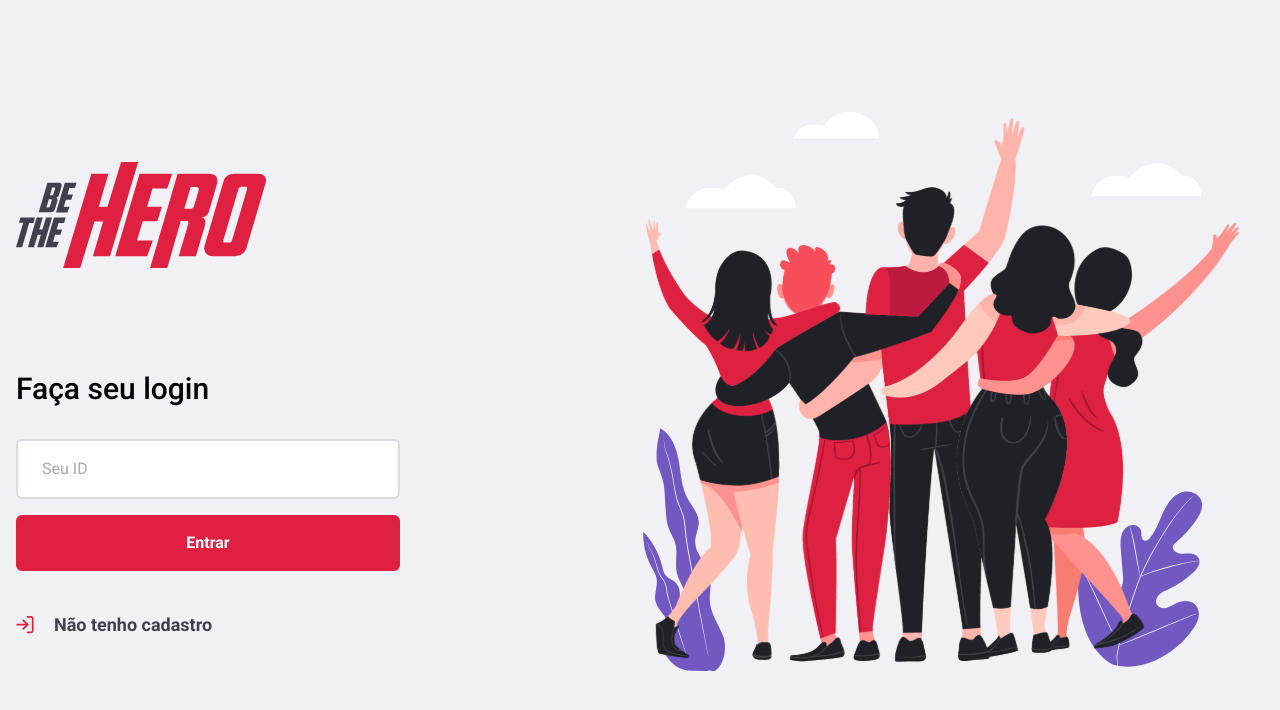
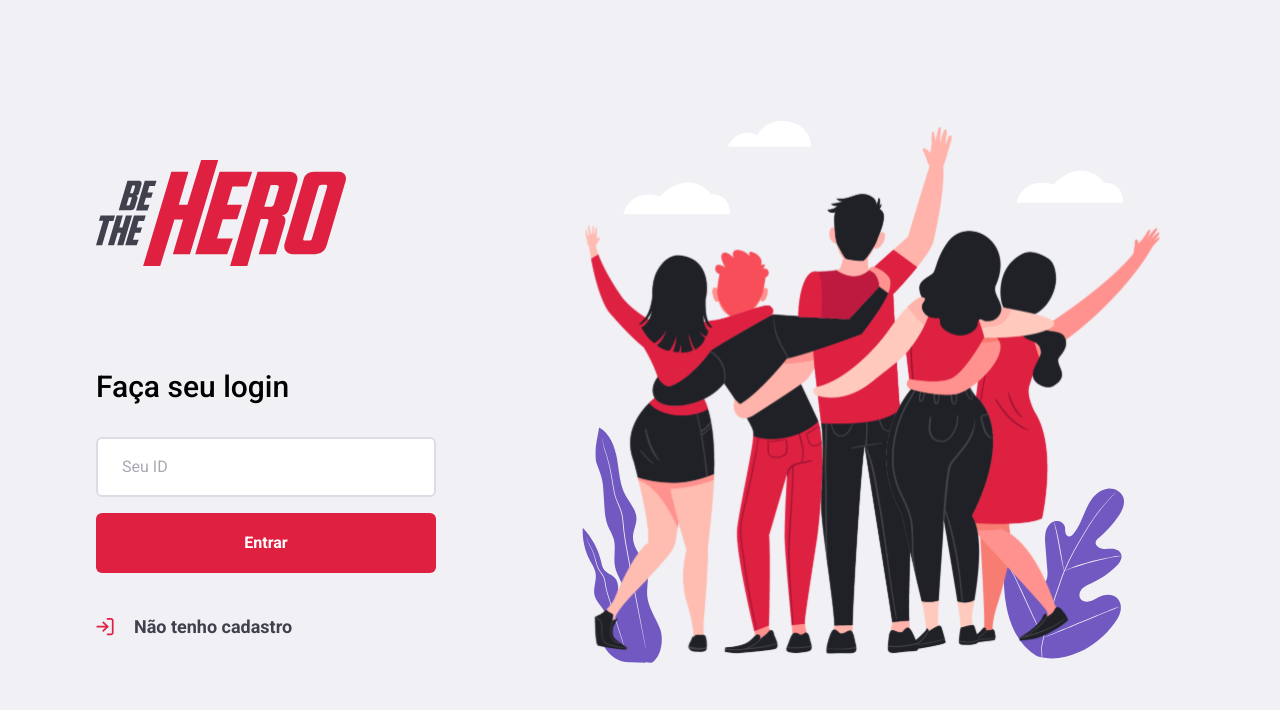
Before and after one commit to sou-gabriel/be-the-hero, a Next.js app: page / in a window 1280 px wide. Shown: the top 710 px of the page. Built offline with nearby package versions, Linux system fonts and the light colour scheme.

Commit message:
fix: resize elements size by changing utility classes

```diff
--- a/src/pages/index.tsx
+++ b/src/pages/index.tsx
@@ -6,8 +6,8 @@ import GoBackIcon from '../assets/icons/go-back.svg'
 
 const Home: NextPage = () => {
   return (
-    <div className="container max-w-7xl flex items-center justify-between h-screen gap-x-32 px-4 mx-auto">
-      <section className="w-80 xl:w-96 ">
+    <div className="container max-w-[1120px] flex items-center justify-between h-screen gap-x-32 px-4 mx-auto">
+      <section className="w-[351px]">
         <div className="mb-24">
           <Image src="/logo.svg" alt="Be The Hero" width="250" height="106" />
         </div>
@@ -25,7 +25,7 @@ const Home: NextPage = () => {
           </fieldset>
           <button
             type="submit"
-            className="bg-red w-full text-white font-bold rounded-md h-14"
+            className="bg-red w-full text-white font-bold rounded-md h-[60px]"
           >
             Entrar
           </button>
```
